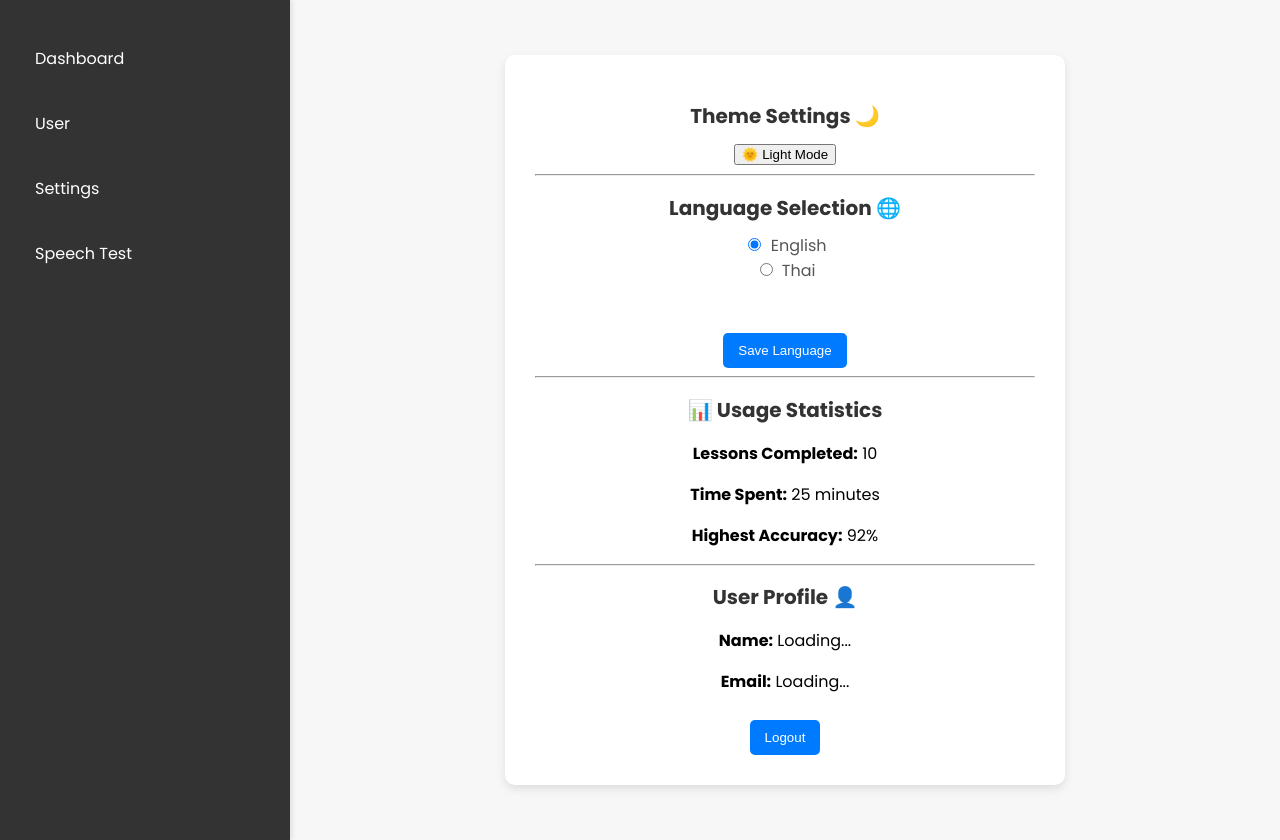
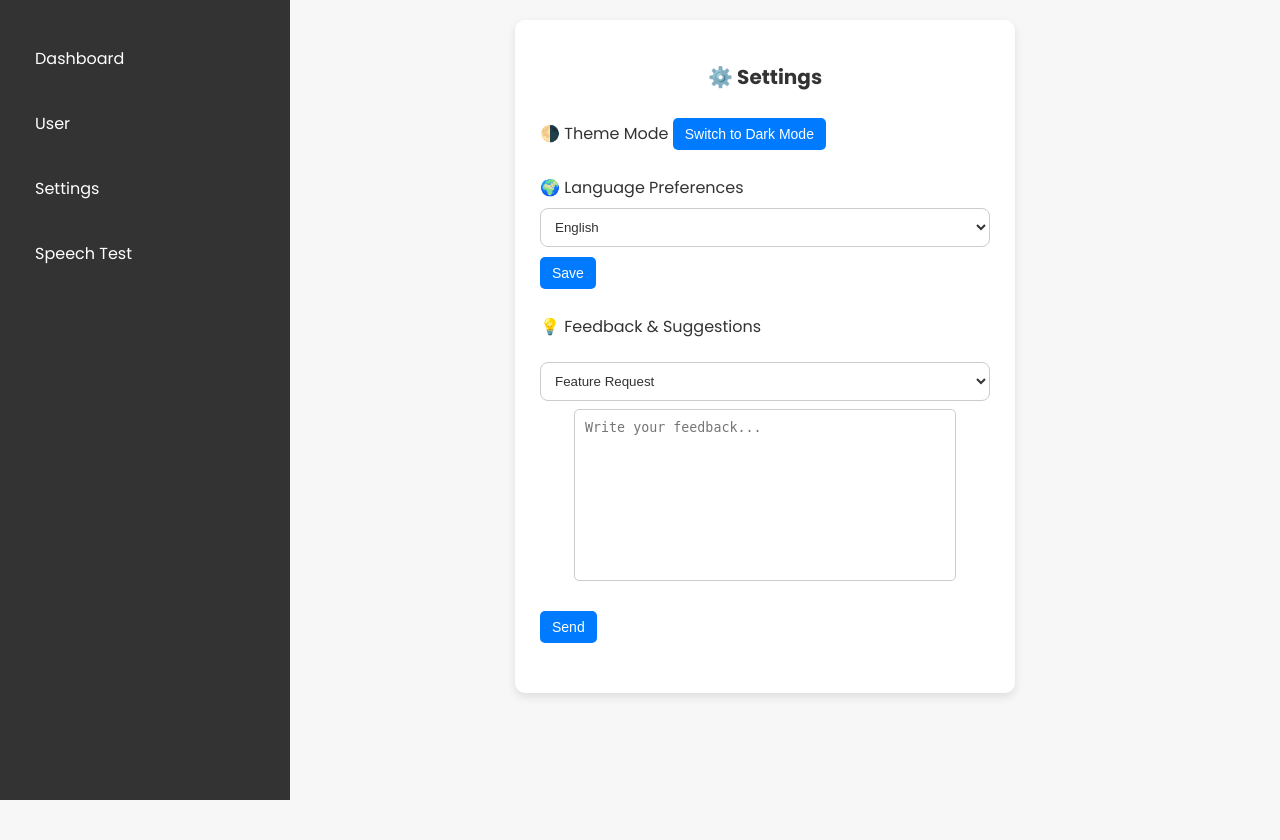
Before and after one commit to JaszMrl/DEV-ENG_REALTIME, a Flask app: page /settings in a window 1280 px wide. After the commit the page ends 800 px from the top, so only its background shows below. Run offline with Flask 3, Linux system fonts and the light colour scheme; some libraries are stand-ins or nearby versions.

Commit message:
Edit project

```diff
--- a/static/test.css
+++ b/static/test.css
@@ -165,7 +165,6 @@ button:hover {
 /* Test Sentence */
 #test-sentence {
     font-size: 20px;
-    font-weight: bold;
     color: #444;
     padding: 15px;
     background: #eef2ff;
@@ -199,7 +198,6 @@ button:disabled {
 /* Results Display */
 #test-result {
     font-size: 18px;
-    font-weight: bold;
     color: #333;
     margin-top: 20px;
 }
--- a/templates/settings.html
+++ b/templates/settings.html
@@ -1,34 +1,60 @@
 <!DOCTYPE html>
 <html lang="en">
-
 <head>
     <meta charset="UTF-8">
     <meta name="viewport" content="width=device-width, initial-scale=1.0">
     <title>Settings</title>
     <link href="https://fonts.googleapis.com/css2?family=Poppins:wght@300;400;500;600;700&display=swap" rel="stylesheet">
-    <script src="https://cdnjs.cloudflare.com/ajax/libs/gsap/3.12.2/gsap.min.js"></script> <!-- ✅ GSAP for animations -->
-</head>
-
+    <script src="https://cdnjs.cloudflare.com/ajax/libs/gsap/3.12.2/gsap.min.js"></script>
     <style>
-    /* ✅ General Styling */
         body {
             margin: 0;
             padding: 0;
             font-family: 'Poppins', sans-serif;
             background-color: #f7f7f7;
+            color: #333;
             display: flex;
+            transition: background 0.3s ease, color 0.3s ease;
         }
 
-    /* ✅ Sidebar */
+        .dark-mode {
+            background-color: #1E1E1E;
+            color: #f1f1f1;
+        }
+
+        .settings-container {
+            background: white;
+            width: 90%;
+            max-width: 400px;
+            padding: 20px;
+            border-radius: 10px;
+            box-shadow: 0 4px 10px rgba(0, 0, 0, 0.1);
+            text-align: center;
+            opacity: 0;
+            transition: background 0.3s ease;
+        }
+
+        .dark-mode .settings-container {
+            background: #333;
+        }
+
+        h2 {
+            font-size: 20px;
+            color: inherit;
+        }
+
         .sidebar {
             background-color: #333;
             color: white;
             width: 250px;
             height: 100vh;
-        display: flex;
-        flex-direction: column;
             padding: 20px;
-        box-shadow: 2px 0 5px rgba(0, 0, 0, 0.1);
+            position: fixed;
+            transition: background 0.3s ease;
+        }
+
+        .dark-mode .sidebar {
+            background-color: #222;
         }
 
         .sidebar nav ul {
@@ -55,127 +81,99 @@
             transform: translateX(5px);
         }
 
-    /* ✅ Main Content */
         .main-content {
             flex-grow: 1;
             padding: 40px;
+            text-align: center;
+            margin-left: 250px;
+            opacity: 0;
+            transition: background 0.3s ease, color 0.3s ease;
+        }
+
+        .content {
+            background-color: white;
+            padding: 25px;
+            border-radius: 10px;
+            box-shadow: 0 4px 10px rgba(0, 0, 0, 0.1);
+            width: 100%;
+            max-width: 450px;
+            margin: auto;
+            opacity: 0;
+            transition: background 0.3s ease, color 0.3s ease;
+        }
+
+        .dark-mode .content {
+            background-color: #2E2E2E;
+            color: #f1f1f1;
+        }
+
+        .small-btn {
+            padding: 8px 12px;
+            font-size: 14px;
+            border: none;
+            background-color: #007BFF;
+            color: white;
+            border-radius: 5px;
+            cursor: pointer;
+            transition: background 0.3s ease, transform 0.2s;
+            margin-top: 10px;
+        }
+
+        .small-btn:hover {
+            background: #0056b3;
+            transform: scale(1.05);
+        }
+
+        .form-group {
+            margin-bottom: 25px;
+            text-align: left;
+        }
+
+        textarea, select, input {
+            width: 100%;
+            padding: 10px;
+            margin-top: 8px;
+            border-radius: 8px;
+            border: 1px solid #ccc;
+            background: inherit;
+            color: inherit;
+        }
+
+        textarea {
+            resize: none; /* Disable resizing */
+            height: 80px; /* Fixed height */
+        }
+
+        .feedback-container {
         display: flex;
         flex-direction: column;
         align-items: center;
         justify-content: center;
-        text-align: center;
-        opacity: 0;
+        width: 100%;
+        margin-top: 15px; /* Adds vertical spacing above */
+        margin-bottom: 20px; /* Adds spacing below */
     }
 
-    /* ✅ Header */
-    .header {
-        background: linear-gradient(90deg, #1E3A8A, #2563EB);
-        color: white;
-        padding: 20px;
-        text-align: center;
-        font-size: 24px;
-        font-weight: bold;
-        border-radius: 10px;
-        margin-bottom: 20px;
-        opacity: 0;
-        transform: translateY(-20px);
+        .feedback-label {
+        margin-bottom: 10px; /* Space between label and dropdown */
+        font-weight: 600;
     }
 
-    /* ✅ Content Card */
-    .content {
-        background-color: white;
-        padding: 30px;
-        border-radius: 10px;
-        box-shadow: 0 4px 10px rgba(0, 0, 0, 0.1);
-        opacity: 0;
-        transform: scale(0.9);
-        width: 100%;
-        max-width: 500px;
+        .feedback-box {
+        width: 80%;
+        max-width: 400px;
+        height: 150px;
+        border: 1px solid #ccc;
+        padding: 10px;
+        border-radius: 5px;
+        resize: none;
+        text-align: left;
     }
 
-    /* ✅ Form */
-    .content h2 {
-        margin-bottom: 10px;
-        font-size: 20px;
-        color: #333;
-    }
 
-    .content form label {
-        font-size: 16px;
-        display: block;
-        color: #555;
-        opacity: 0;
-        transform: translateX(-20px);
-    }
-
-    .content form input[type="radio"] {
-        margin-right: 5px;
-    }
-
-    .content form button {
-        background-color: #007BFF;
-        color: white;
-        border: none;
-        padding: 10px 15px;
-        border-radius: 5px;
-        cursor: pointer;
-        transition: background-color 0.3s ease, transform 0.2s;
-        opacity: 0;
-        transform: translateY(10px);
-    }
-
-    .content form button:hover {
-        background-color: #0056b3;
-        transform: scale(1.05);
-    }
-
-    /* ✅ Logout Button */
-    .logout-button {
-        background-color: #007BFF;
-        color: white;
-        border: none;
-        padding: 10px 15px;
-        border-radius: 5px;
-        cursor: pointer;
-        transition: background-color 0.3s ease, transform 0.2s;
-        display: inline-block;
-        margin-top: 10px;
-    }
-
-    .logout-button:hover {
-        background-color: #0056b3;
-        transform: scale(1.05);
-    }
-
-    /* ✅ Animations */
-    @keyframes fadeIn {
-        from {
-            opacity: 0;
-            transform: translateY(20px);
-        }
-        to {
-            opacity: 1;
-            transform: translateY(0);
-        }
-    }
-
-    /* ✅ Dark Mode */
-    .dark-mode {
-        background-color: #1E1E1E;
-        color: white;
-    }
-
-    .dark-mode .content {
-        background: #2E2E2E;
-    }
-
-    .dark-mode .logout-button {
-        background-color: #60A5FA;
-    }
     </style>
-
+</head>
 <body>
-    <!-- ✅ Sidebar -->
     <aside class="sidebar">
         <nav>
             <ul>
@@ -187,64 +185,62 @@
         </nav>
     </aside>
 
-    <!-- ✅ Main Content -->
     <div class="main-content">
         <div class="content">
-            <!-- 🎨 Dark Mode Toggle -->
-            <h2>Theme Settings 🌙</h2>
-            <button id="toggle-dark-mode">🌞 Light Mode</button>
+            <h2>⚙️ Settings</h2>
 
-            <hr>
+            <div class="form-group">
+                <label>🌗 Theme Mode</label>
+                <button id="toggle-theme" class="small-btn">Switch to Dark Mode</button>
+            </div>
 
-            <!-- 🌍 Language Selection -->
-            <h2>Language Selection 🌐</h2>
-            <form id="language-form">
-                <label>
-                    <input type="radio" name="language" value="en" checked> English
-                </label>
-                <label>
-                    <input type="radio" name="language" value="th"> Thai
-                </label>
-                <br><br>
-                <button type="submit">Save Language</button>
-            </form>
+            <div class="form-group">
+                <label>🌍 Language Preferences</label>
+                <select id="language-preference">
+                    <option value="en">English</option>
+                    <option value="th">Thai</option>
+                    <option value="es">Spanish</option>
+                    <option value="fr">French</option>
+                    <option value="de">German</option>
+                    <option value="zh">Chinese</option>
+                </select>
+                <button class="small-btn" id="save-language">Save</button>
+            </div>
 
-            <hr>
+            <div class="form-group">
+                <label>💡 Feedback & Suggestions</label>
+                <div class="feedback-container">
+                    <select>
+                        <option>Feature Request</option>
+                        <option>Bug Report</option>
+                        <option>General Feedback</option>
+                    </select>
+                    <textarea class="feedback-box" placeholder="Write your feedback..."></textarea>
+                </div>
 
-            <!-- 📊 Usage Stats -->
-            <h2>📊 Usage Statistics</h2>
-            <p><strong>Lessons Completed:</strong> <span id="lessons-completed">10</span></p>
-            <p><strong>Time Spent:</strong> <span id="time-spent">25 minutes</span></p>
-            <p><strong>Highest Accuracy:</strong> <span id="best-accuracy">92%</span></p>
-
-            <hr>
-
-            <!-- 👤 User Profile -->
-            <h2>User Profile 👤</h2>
-            <p><strong>Name:</strong> <span id="user-name">Loading...</span></p>
-            <p><strong>Email:</strong> <span id="user-email">Loading...</span></p>
-            <button class="logout-button" id="logout-btn">Logout</button>
+                <button class="small-btn" id="submit-feedback">Send</button>
+            </div>
         </div>
     </div>
 
     <script>
-        // ✅ Page Load Animations
         document.addEventListener("DOMContentLoaded", function () {
-            gsap.to(".main-content", { opacity: 1, duration: 1 });
-            gsap.to(".header", { opacity: 1, y: 0, duration: 1, delay: 0.3 });
-            gsap.to(".content", { opacity: 1, scale: 1, duration: 1, delay: 0.6 });
-            gsap.to("form label", { opacity: 1, x: 0, duration: 0.8, stagger: 0.1 });
-            gsap.to("form button", { opacity: 1, y: 0, duration: 0.8, delay: 1 });
+            gsap.to(".main-content", { opacity: 1, duration: 1, y: -10, delay: 0.3 });
+            gsap.to(".content", { opacity: 1, duration: 1, y: -10, delay: 0.5 });
         });
 
-        // ✅ Dark Mode Toggle
-        document.getElementById("toggle-dark-mode").addEventListener("click", function () {
+        function toggleDarkMode() {
             document.body.classList.toggle("dark-mode");
-            let mode = document.body.classList.contains("dark-mode") ? "Light Mode" : "Dark Mode";
-            document.getElementById("toggle-dark-mode").textContent = mode;
-        });
+            localStorage.setItem("dark-mode", document.body.classList.contains("dark-mode") ? "enabled" : "disabled");
+            document.getElementById("toggle-theme").textContent = document.body.classList.contains("dark-mode") ? "Switch to Light Mode" : "Switch to Dark Mode";
+        }
 
+        document.getElementById("toggle-theme").addEventListener("click", toggleDarkMode);
+
+        if (localStorage.getItem("dark-mode") === "enabled") {
+            document.body.classList.add("dark-mode");
+            document.getElementById("toggle-theme").textContent = "Switch to Light Mode";
+        }
     </script>
-
 </body>
 </html>
```
Lines whose indentation alone changed are shown as unchanged.
